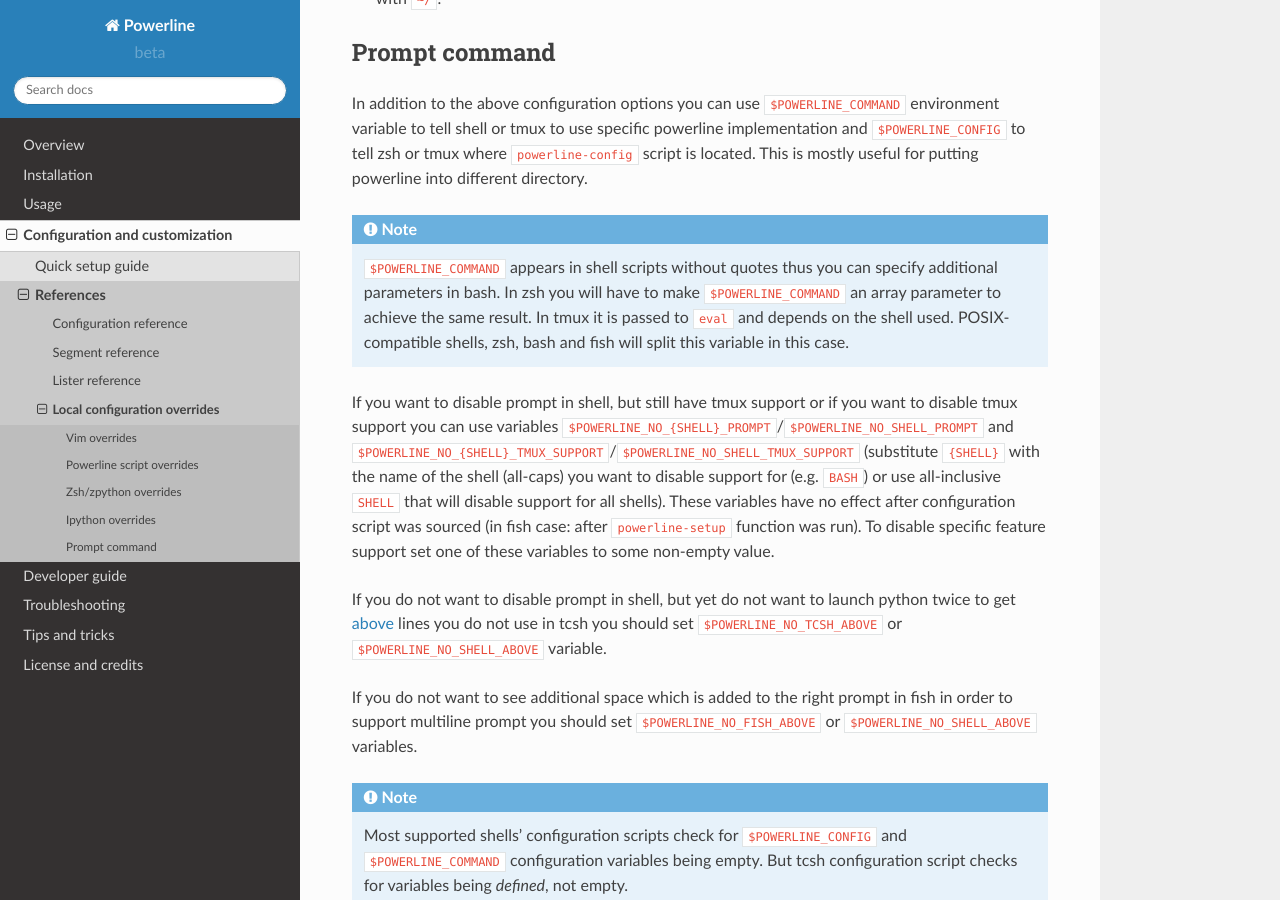
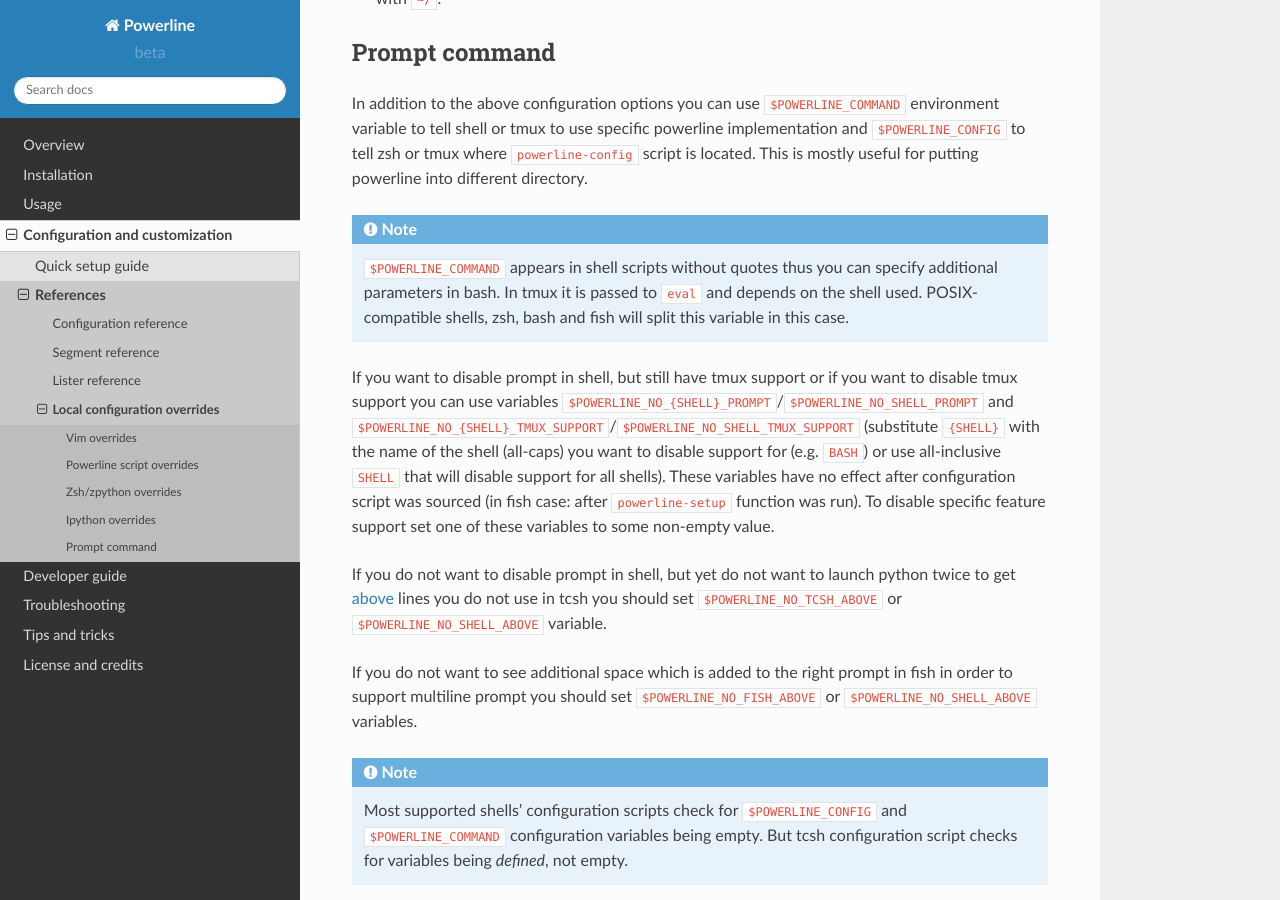
Before and after one commit to someyooyo/someyooyo, a Sphinx documentation site: the page built from docs/source/configuration/local.rst, in a window 1280 px wide and 900 px high, scrolled down 2374 px. Built offline with Sphinx 7.4.7 and the Read the Docs theme 2.0.0, drawn with Linux system fonts in a browser that asks for light colours.

Commit message:
Perform shell word splitting in zsh bindings
This makes POWERLINE_COMMAND be consistent across various bindings.

```diff
--- a/docs/source/configuration/local.rst
+++ b/docs/source/configuration/local.rst
@@ -122,11 +122,9 @@ powerline into different directory.
 .. note::
 
     ``$POWERLINE_COMMAND`` appears in shell scripts without quotes thus you can
-    specify additional parameters in bash. In zsh you will have to make
-    ``$POWERLINE_COMMAND`` an array parameter to achieve the same result. In
-    tmux it is passed to ``eval`` and depends on the shell used.
-    POSIX-compatible shells, zsh, bash and fish will split this variable in this
-    case.
+    specify additional parameters in bash. In tmux it is passed to ``eval`` and
+    depends on the shell used. POSIX-compatible shells, zsh, bash and fish will
+    split this variable in this case.
 
 If you want to disable prompt in shell, but still have tmux support or if you
 want to disable tmux support you can use variables
```
Also changed, not shown: 1 other file.
